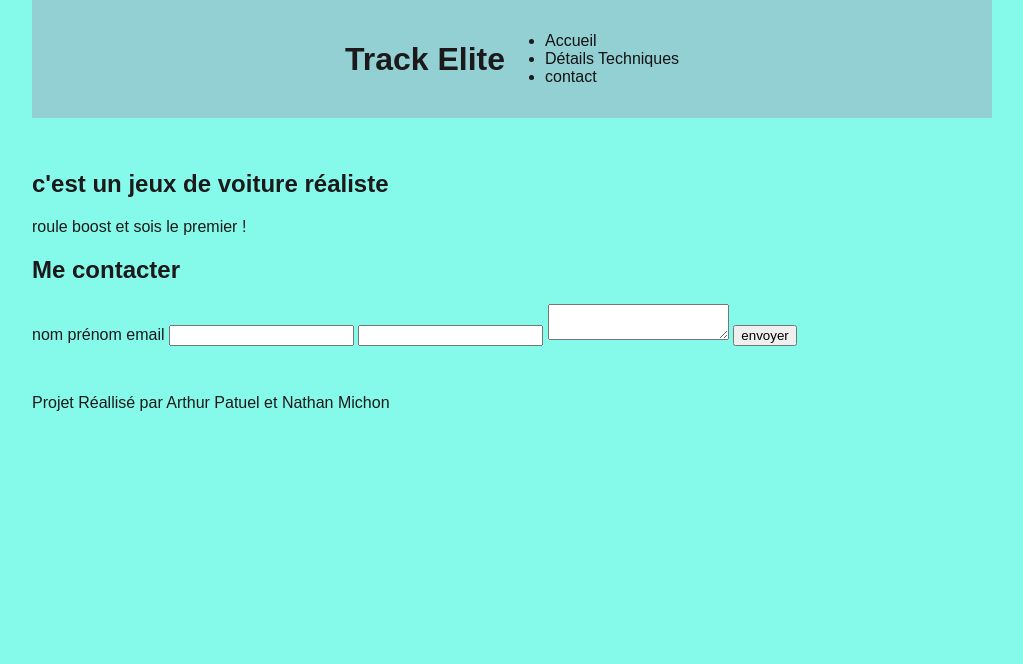
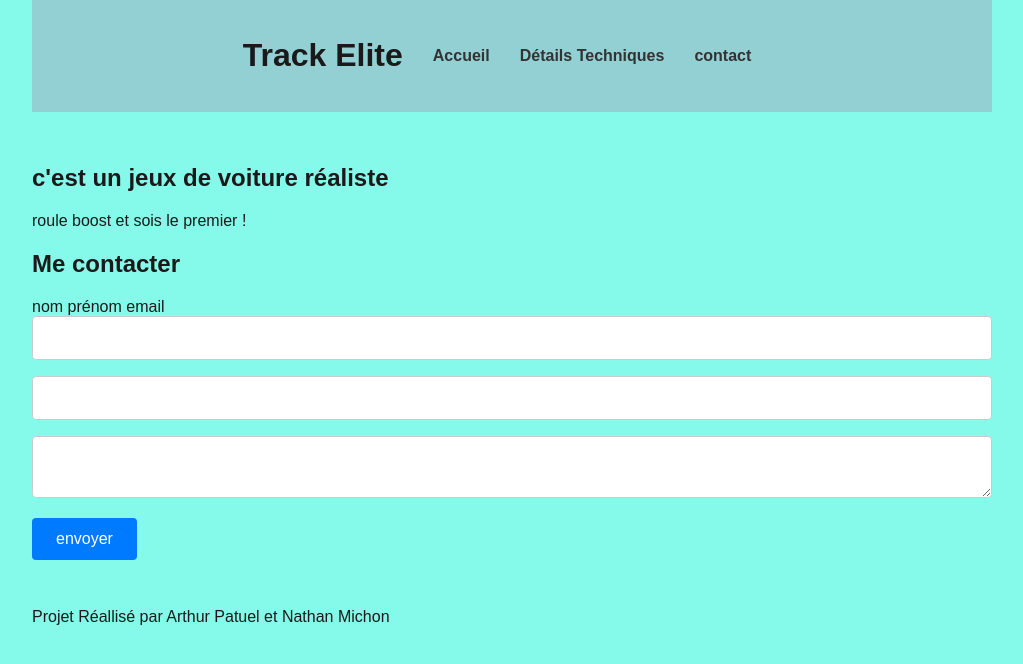
Before and after one commit to ArthurPatuel/mon-chef-doeuvre-Arthur-Patuel, a plain HTML site: page contact.html in a window 1280 px wide. Shown: the whole page, without its empty margins (128-1151 px from the left). Drawn offline with Linux system fonts and the light colour scheme.

Commit message:
feat: Finalisation du style des sections et du formulaire

```diff
--- a/contact.html
+++ b/contact.html
@@ -12,7 +12,7 @@
     <header>
         <h1>Track Elite</h1>
         <nav>
-        <ul>
+        <ul class="menu">
             <li>
                 <a href="index.html">Accueil</a>
             </li>
--- a/style.css
+++ b/style.css
@@ -1,3 +1,81 @@
+
+body {
+    font-family: Arial, sans-serif;
+    background-color: #f8f9fa;
+    color: #333;
+    margin: 0;
+}
+
+
+.container {
+    max-width: 960px;
+    margin: 0 auto;
+}
+
+
+header {
+    display: flex;
+    justify-content: space-between;
+    align-items: center;
+    padding: 1rem 2rem;
+    background-color: white;
+}
+
+.menu {
+    list-style: none;
+    display: flex;
+    margin: 0;
+    padding: 0;
+}
+
+.menu li {
+    margin: 0 15px;
+}
+
+.menu a {
+    text-decoration: none;
+    color: #333;
+    font-weight: bold;
+    transition: color 0.2s;
+}
+
+.menu a:hover {
+    color: #007bff;
+}
+
+
+section {
+    padding: 2rem 0;
+    border-top: 1px solid #e0e0e0;
+}
+
+input,
+textarea {
+    width: 100%;
+    box-sizing: border-box;
+    padding: 0.75rem;
+    border: 1px solid #ccc;
+    border-radius: 4px;
+    margin-bottom: 1rem;
+    font-size: 1rem;
+}
+
+button,
+input[type="submit"] {
+    background-color: #007bff;
+    color: white;
+    border: none;
+    padding: 0.75rem 1.5rem;
+    border-radius: 4px;
+    cursor: pointer;
+    font-size: 1rem;
+    transition: background 0.2s;
+}
+
+button:hover,
+input[type="submit"]:hover {
+    background-color: #0056b3;
+}
 body {
     font-family: Arial, Helvetica, sans-serif;
     background-color: rgb(134, 250, 234);
```
Also changed, not shown: details.html (+1 -1 lines), index.html (+4 -4 lines).
